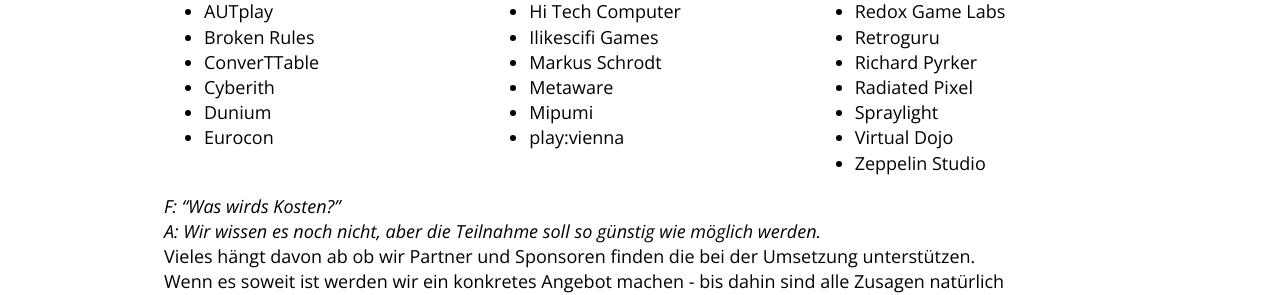
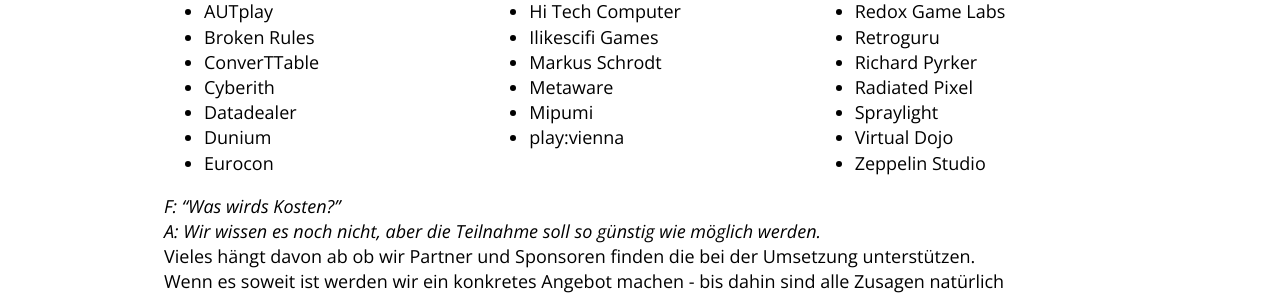
Before and after one commit to Lorti/gsexpo, a Jekyll site: the page built from index.html, in a window 1280 px wide and 900 px high, scrolled down 1363 px. Shown: the part 160-455 px from the top of the window. Built offline with Jekyll 4.4.1, drawn with Linux system fonts in a browser that asks for light colours; nearby versions of some CDN libraries; Markdown is read by kramdown in place of the engine named in the settings.

Commit message:
Update exhibitors.markdown

```diff
--- a/_includes/exhibitors.markdown
+++ b/_includes/exhibitors.markdown
@@ -9,6 +9,7 @@
         <li>Broken Rules</li>
         <li>ConverTTable</li>
         <li>Cyberith</li>
+        <li>Datadealer</li>
         <li>Dunium</li>
         <li>Eurocon</li>
       </ul>
```
